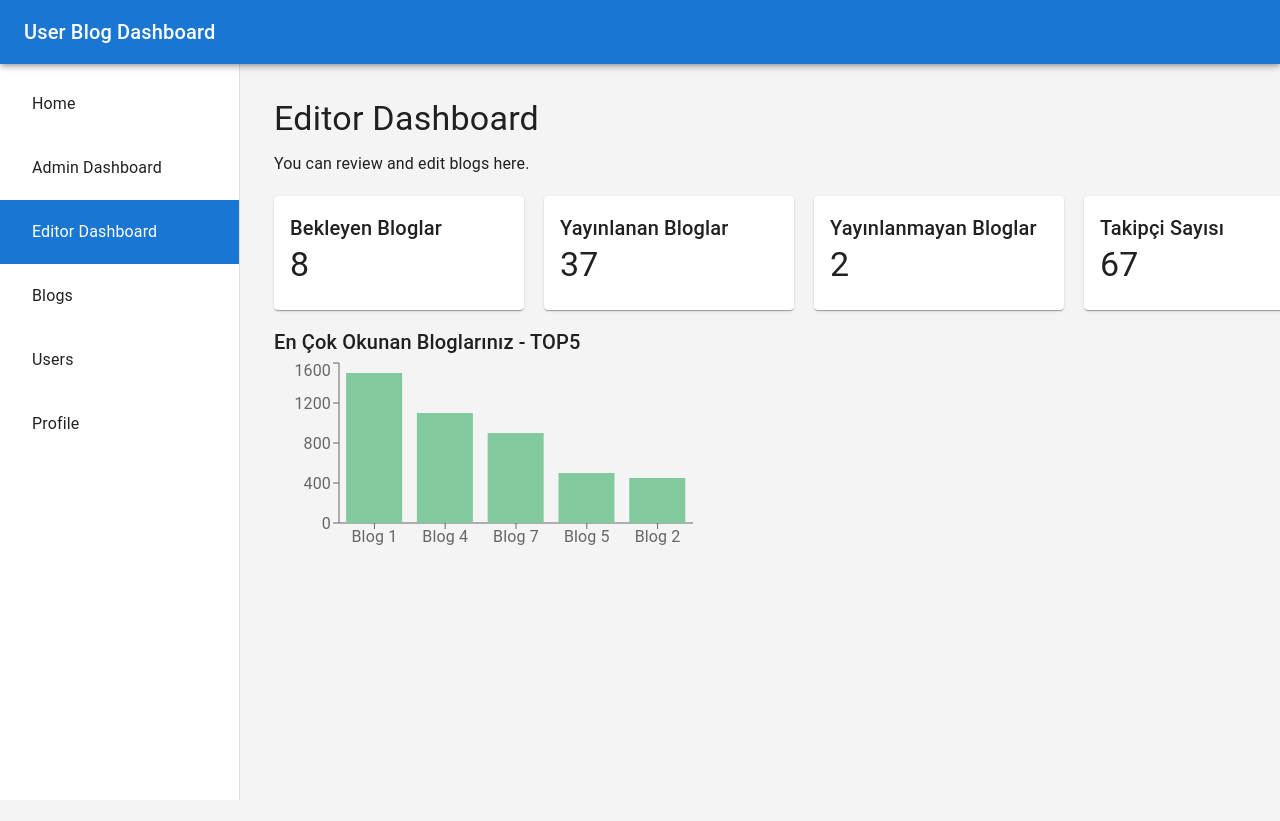
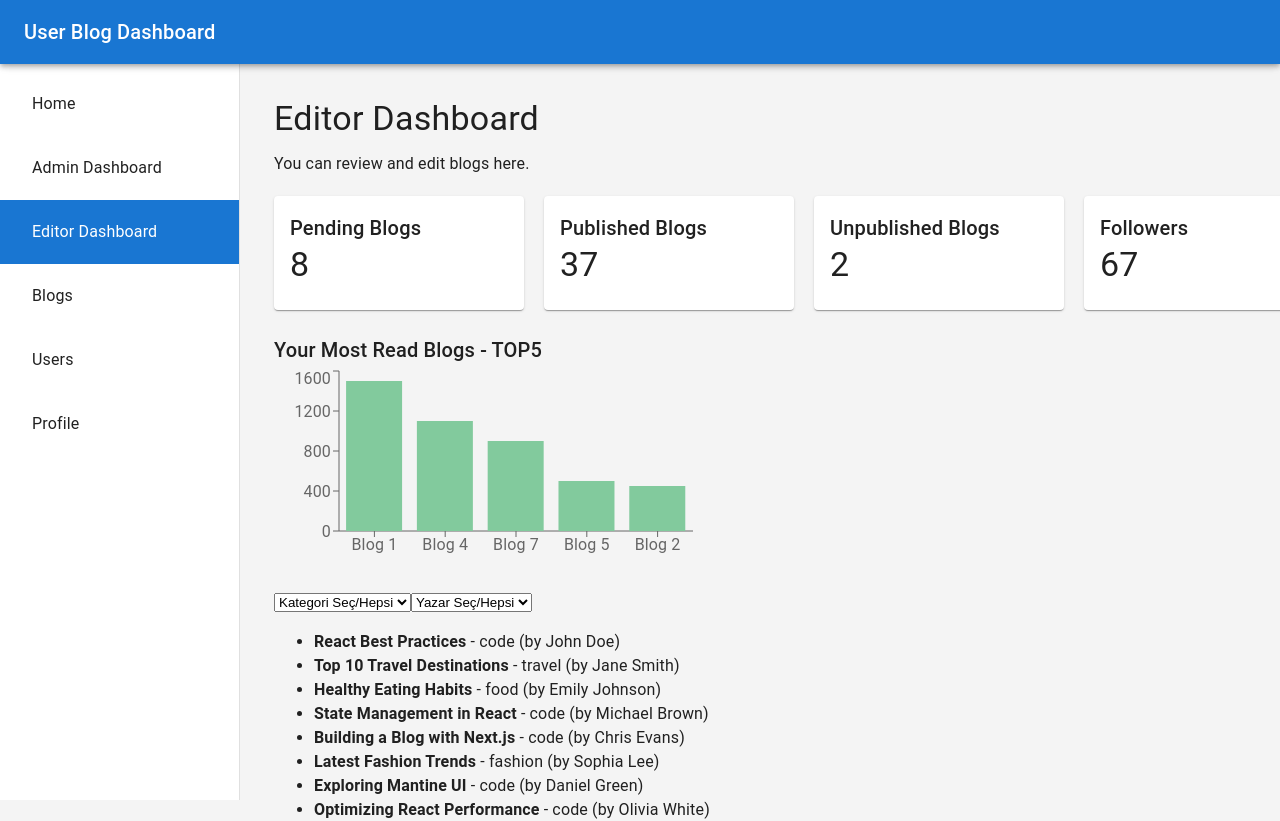
Before and after one commit to sevgiguclu/user-blog-dashboard, a Next.js app: page /dashboard/editor in a window 1280 px wide. Shown: the top 821 px of the page. Before the commit the page ends 800 px from the top, so only its background shows below. Built offline with nearby package versions, Linux system fonts and the light colour scheme.

Commit message:
blogs filtered for author and category

```diff
--- a/src/app/dashboard/editor/page.tsx
+++ b/src/app/dashboard/editor/page.tsx
@@ -1,7 +1,59 @@
+"use client"
 import EditorStatsChart from "@/components/EditorStatsChart";
 import { Card, CardContent, Typography } from "@mui/material";
+import { useEffect, useState } from "react";
+
+interface Blog {
+    id: number;
+    title: string;
+    author: string;
+    category: string;
+}
+
 
 const EditorDashboard = () => {
+
+    const [blogs,setBlogs] = useState<Blog[]>([]);
+    const [filteredBlogs, setFilteredBlogs] = useState<Blog[]>([]);
+    const [categories, setCategories] = useState<string[]>([]);
+    const [authors, setAuthors] = useState<string[]>([]);
+    const [selectedCategory, setSelectedCategory] = useState("");
+    const [selectedAuthor, setSelectedAuthor] = useState("");
+
+    useEffect(() => {
+        fetch("/api/blogs")
+        .then((res) => res.json())
+        .then((data) => {
+            setBlogs(data);
+            setFilteredBlogs(data);
+
+            //get authors and categories from data
+            const uniqueCategories = Array.from<string>(new Set(data.map((b:Blog) => (b.category))));
+            //Set is a data structure in JavaScript that stores only unique values.
+            // If the same category occurs more than once, Set eliminates these duplicates.
+            const uniqueAuthors = Array.from<string>(new Set(data.map((b: Blog) => b.author)));
+
+            setCategories(uniqueCategories);
+            setAuthors(uniqueAuthors);
+
+        })
+    },[]);
+
+    useEffect(() => {
+        let filtered = blogs;
+
+        if(selectedCategory)
+            filtered = filtered.filter((b) => b.category === selectedCategory)
+
+        if(selectedAuthor)
+            filtered = filtered.filter((b) => b.author === selectedAuthor)
+
+        setFilteredBlogs(filtered);
+
+
+    },[selectedAuthor,selectedCategory,blogs]);
+
+
     return (
         <div style={{ padding: "10px" }}>
             <Typography variant="h4" gutterBottom>
@@ -14,36 +66,71 @@ const EditorDashboard = () => {
             <div style={{ display: "flex", gap: "20px", marginTop: "20px" }}>
                 <Card sx={{ minWidth: 250 }}>
                     <CardContent>
-                    <Typography variant="h6">Bekleyen Bloglar</Typography>
+                        <Typography variant="h6">Pending Blogs</Typography>
                         <Typography variant="h4">8</Typography>
                     </CardContent>
                 </Card>
 
                 <Card sx={{ minWidth: 250 }}>
                     <CardContent>
-                    <Typography variant="h6">Yayınlanan Bloglar</Typography>
+                        <Typography variant="h6">Published Blogs</Typography>
                         <Typography variant="h4">37</Typography>
                     </CardContent>
                 </Card>
                 <Card sx={{ minWidth: 250 }}>
                     <CardContent>
-                    <Typography variant="h6">Yayınlanmayan Bloglar</Typography>
+                        <Typography variant="h6">Unpublished Blogs</Typography>
                         <Typography variant="h4">2</Typography>
                     </CardContent>
                 </Card>
                 <Card sx={{ minWidth: 250 }}>
                     <CardContent>
-                    <Typography variant="h6">Takipçi Sayısı</Typography>
+                        <Typography variant="h6">Followers</Typography>
                         <Typography variant="h4">67</Typography>
                     </CardContent>
                 </Card>
             </div>
 
-        <div style={{marginTop:"1rem"}}>
+            <div style={{marginTop:"1.5rem"}}>
                 <Typography variant="h6">
-                En Çok Okunan Bloglarınız - TOP5
+                    Your Most Read Blogs - TOP5
                 </Typography>
                 <EditorStatsChart/>
+            </div>
+
+            <div style={{marginTop:"1.5rem"}}>
+                <div className="flex gap-4 mb-4">
+                    <select value={selectedCategory} onChange={(e) => setSelectedCategory(e.target.value)} className="border p-2">
+                        <option value="">Kategori Seç/Hepsi</option>
+                        {categories.map((category) => (
+                            <option key={category} value={category}>
+                                {category}
+                            </option>
+                        ))}
+                    </select>
+
+                    <select value={selectedAuthor} onChange={(e) => setSelectedAuthor(e.target.value)} className="border p-2">
+                        <option value="">Yazar Seç/Hepsi</option>
+                        {authors.map((author) => (
+                            <option key={author} value={author}>
+                                {author}
+                            </option>
+                        ))}
+                    </select>
+                </div>
+
+                {/* Blog Listesi */}
+                <ul className="border p-4">
+                    {filteredBlogs.length > 0 ? (
+                    filteredBlogs.map((blog) => (
+                        <li key={blog.id} className="p-2 border-b">
+                        <strong>{blog.title}</strong> - {blog.category} (by {blog.author})
+                        </li>
+                    ))
+                    ) : (
+                    <p>Filtreye uygun blog bulunamadı.</p>
+                    )}
+                </ul>
             </div>
 
         </div>
```
Lines whose indentation alone changed are shown as unchanged.
